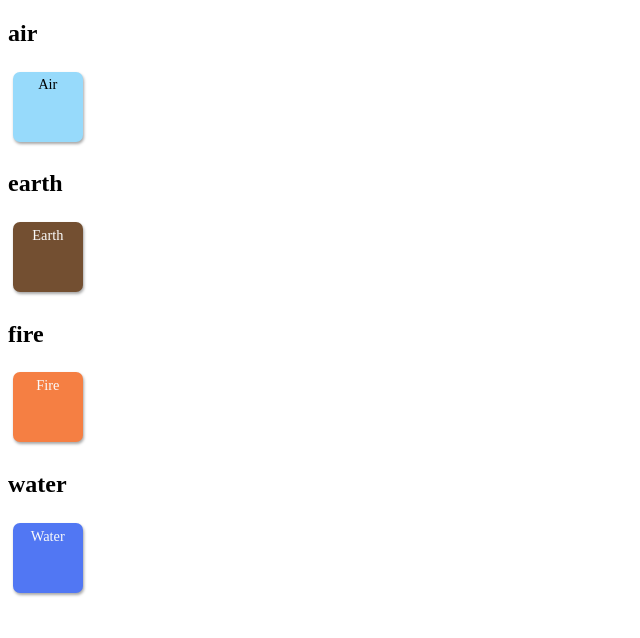
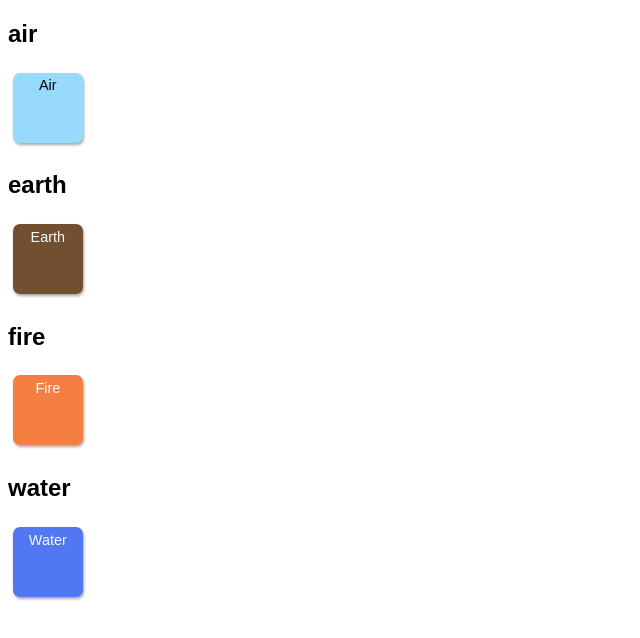
Before and after one commit to x-osc/elem, a SvelteKit app in the folder web/: page / in a window 1280 px wide. Shown: the top 638 px of the page, without its empty margins (0-640 px from the left). Built offline with nearby package versions, Linux system fonts and the light colour scheme.

Commit message:
add default font

```diff
--- /dev/null
+++ b/web/src/routes/+layout.svelte
@@ -0,0 +1,7 @@
+<script>
+  import "./layout.css";
+
+  let { children } = $props();
+</script>
+
+{@render children()}
--- /dev/null
+++ b/web/src/routes/layout.css
@@ -0,0 +1,3 @@
+body {
+  font-family: Arial, Helvetica, sans-serif;
+}
```
